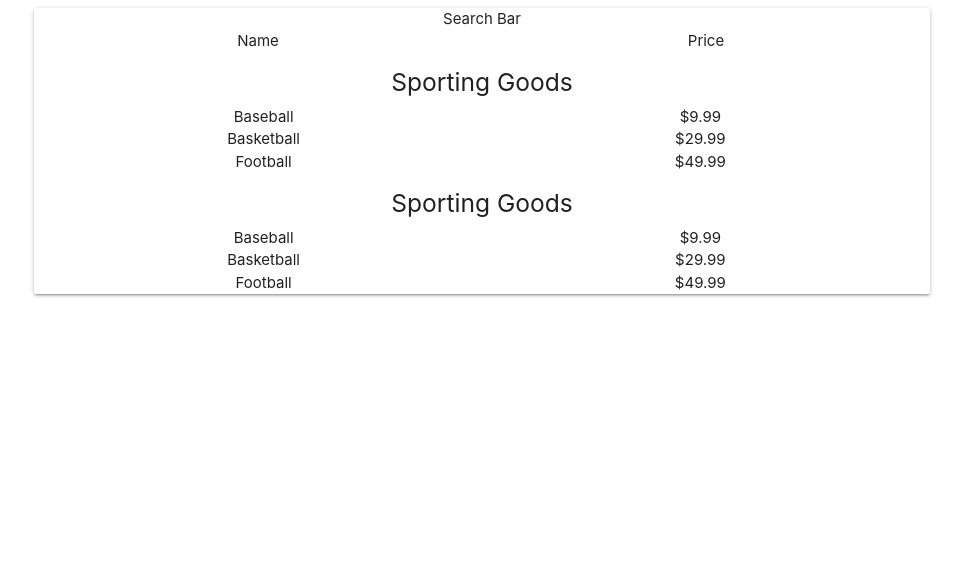
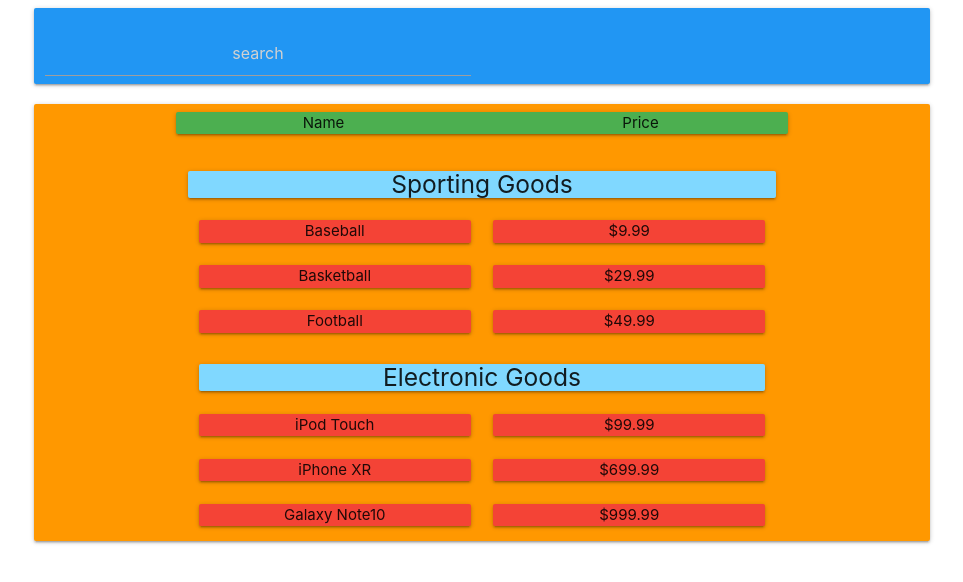
Before and after one commit to superjjang1/inventoryWidget, a React (Create React App) app: page / in a window 1280 px wide. Shown: the top 582 px of the page, without its empty margins (158-1121 px from the left). Built offline with nearby package versions, Linux system fonts and the light colour scheme.

Commit message:
further styling and prep for search bar

```diff
--- a/src/Checklist.js
+++ b/src/Checklist.js
@@ -12,9 +12,25 @@ class Checklist extends Component {
     render(){
         return(
             <div className='container'>
-                <div className="card">
+                <div className='card blue'>
+                   <div className='row'>
+                       <div className='list-box col s6'>
+                           <h4 className='count center'>
+
+                           </h4>
+                           <input className='center'
+                           type="text"
+                           placeholder="search"
+                           />
+
+                       </div>
+                   </div>
+                </div>
+                <div className="card orange">
                 <div className='row'>
+                    <div className='col s12 '>
                     <ChecklistItems />
+                    </div>
                 </div>
                 </div>
             </div>
--- a/src/Goods.js
+++ b/src/Goods.js
@@ -3,31 +3,84 @@ import React from 'react';
 function Goods(props){
     return (
         <div className='col s12'>
-            <div>
+            <div className='card #80d8ff light-blue accent-1'>
                 <h5> Sporting Goods</h5>
             </div>
             <div>
                 <span className='col s6'>
+                <div className='card red'>
                     Baseball
+                    </div>
                 </span>
                 <span className='col s6'>
+                <div className='card red'>
                     $9.99
+                    </div>
                 </span>
             </div>
             <div>
                 <span className='col s6'>
+                <div className='card red'>
                     Basketball
+                    </div>
                 </span>
                 <span className='col s6'>
+                <div className='card red'>
                     $29.99
+                    </div>
                 </span>
             </div>
             <div>
                 <span className='col s6'>
+                <div className='card red'>
                     Football
+                    </div>
                 </span>
                 <span className='col s6'>
+                <div className='card red'>
                     $49.99
+                    </div>
+                </span>
+            </div>
+            <div className='col s12'>
+                <div className='card #80d8ff light-blue accent-1'>
+                <h5> Electronic Goods</h5>
+                </div>
+            </div>
+            <div>
+                <span className='col s6'>
+                    <div className='card red'>
+                    iPod Touch
+                    </div>
+                </span>
+                <span className='col s6'>
+                    <div className='card red'>
+                    $99.99
+                    </div>
+                </span>
+            </div>
+            <div>
+                <span className='col s6'>
+                <div className='card red'>
+                    iPhone XR
+                </div>
+                </span>
+                <span className='col s6'>
+                <div className='card red'>
+                    $699.99
+                    </div>
+                </span>
+            </div>
+            <div>
+                <span className='col s6'>
+                <div className='card red'>
+                    Galaxy Note10
+                    </div>
+                </span>
+                <span className='col s6'>
+                <div className='card red'>
+                    $999.99
+                    </div>
                 </span>
             </div>
         </div>
--- a/src/checklistitems.js
+++ b/src/checklistitems.js
@@ -5,13 +5,14 @@ function ChecklistItems(props){
     return (
         <div class>
             <div>
-                Search Bar
             </div>
-            <div className>
-                <span className='col s6'>Name</span>
-                <span className='col s6'>Price</span>
-                <br/>
-                <Goods/>
+            <div className='container'>
+                <div className='card green'>
+                    <div className='row'>
+                <div className='col s6 m6'>Name</div>
+                <div className='col s6 m6'>Price</div>
+                    </div>
+                </div>
                 <Goods/>
             </div>
         </div>
```
